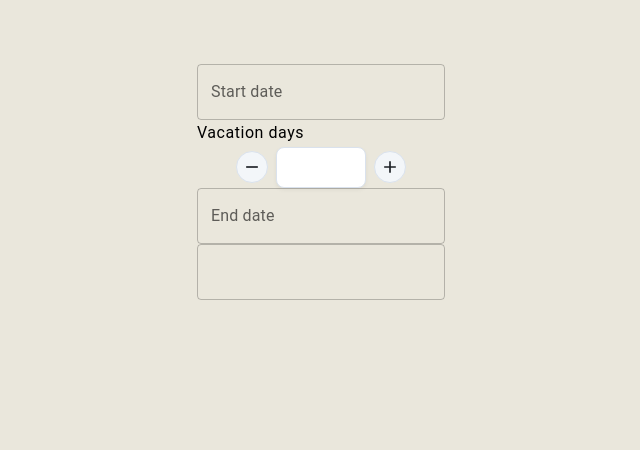
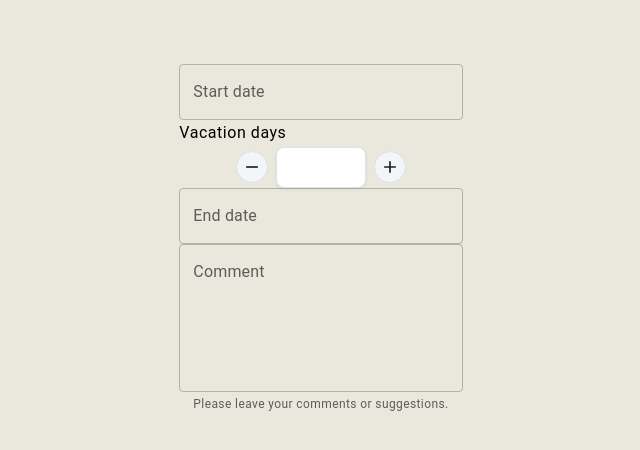
Before and after one commit to Mcclares/Vacation-Request, a React (Create React App) app: page /requestForm in a window 1280 px wide. Shown: the top 450 px of the page, without its empty margins (319-959 px from the left). Built offline with nearby package versions, Linux system fonts and the light colour scheme.

Commit message:
feat(components): add attributes in TextField for creating comment field

```diff
--- a/src/components/RequestForm/RequestForm.js
+++ b/src/components/RequestForm/RequestForm.js
@@ -4,14 +4,21 @@ import {DatePicker} from "@mui/x-date-pickers";
 import {LocalizationProvider} from "@mui/x-date-pickers";
 import {AdapterDayjs} from "@mui/x-date-pickers/AdapterDayjs";
 import CustomNumberInput from "../CustomNumberInput/CustomNumberInput";
+
 export default function RequestForm() {
     return (
         <LocalizationProvider dateAdapter={AdapterDayjs}>
-            <FormControl>
-                <DatePicker label="Start date"/>
-                <CustomNumberInput label="Vacation days" />
-                <DatePicker label="End date" ></DatePicker>
-                <TextField type="text"></TextField>
+            <FormControl >
+                <DatePicker  label="Start date"/>
+                <CustomNumberInput  label="Vacation days" />
+                <DatePicker  label="End date" ></DatePicker>
+                <TextField
+                    multiline
+                    rows={5}
+                    variant="outlined"
+                    label="Comment"
+                    helperText="Please leave your comments or suggestions."
+                   />
             </FormControl>
 
         </LocalizationProvider>
```
